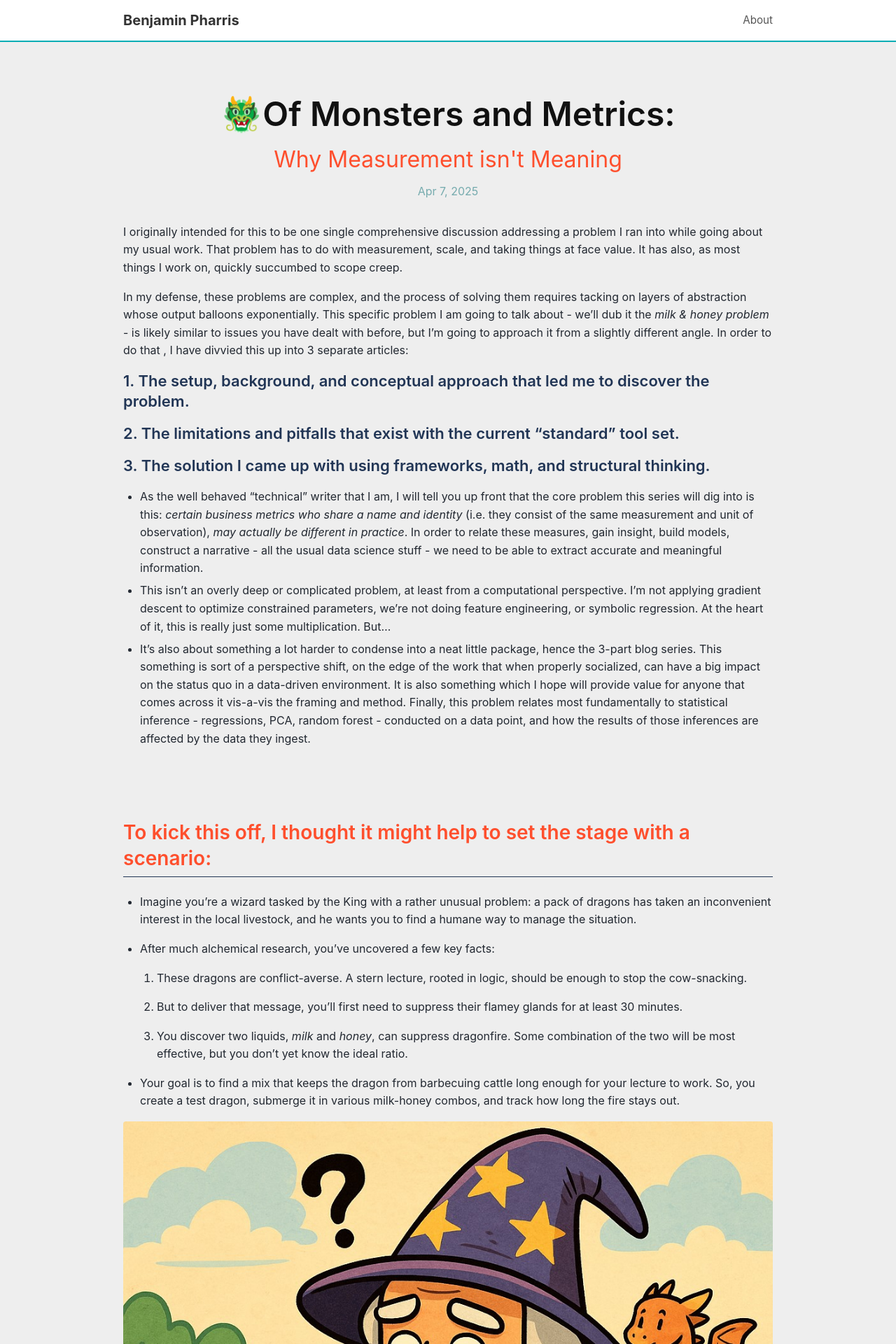
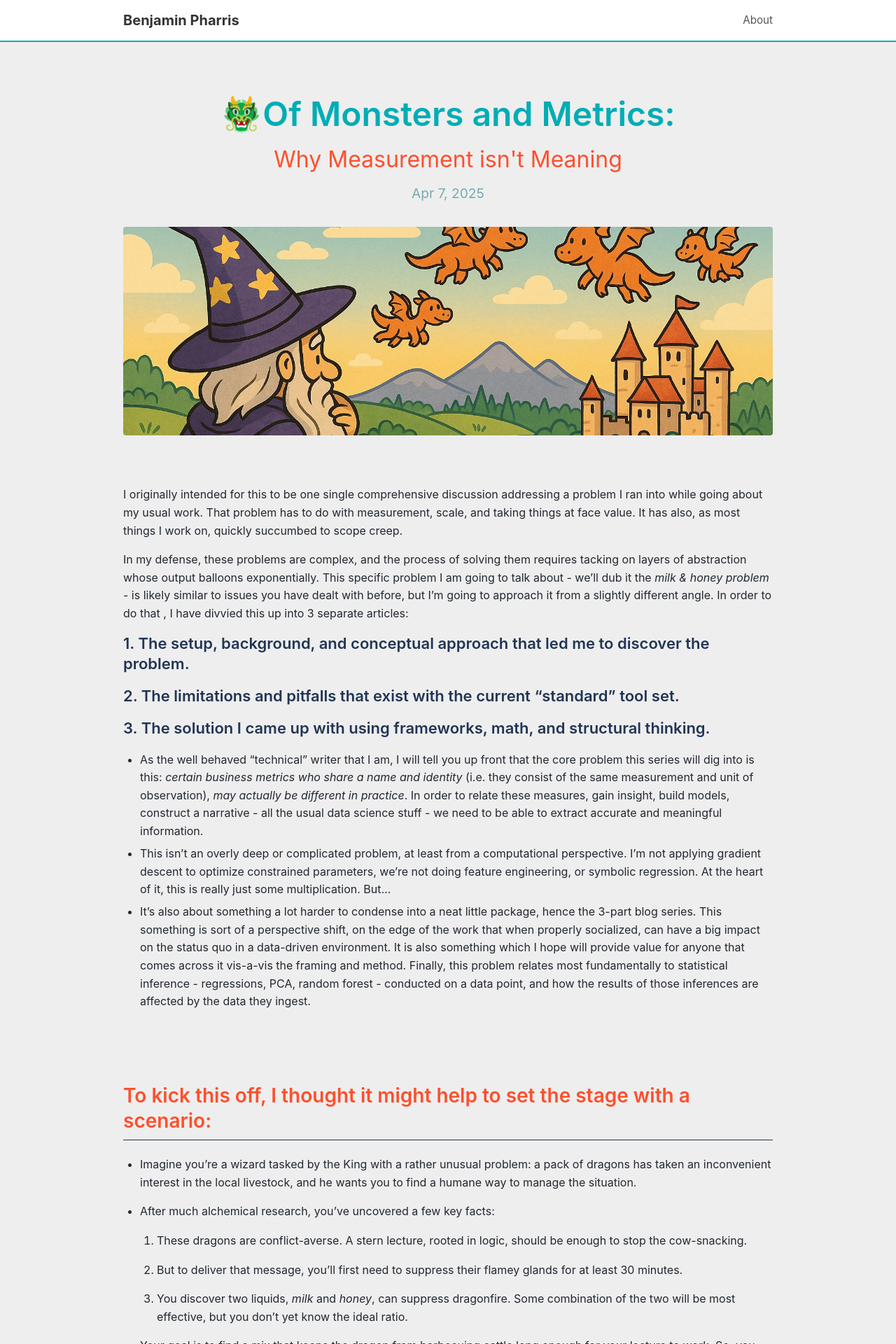
Before and after one commit to benjaminpharris/benjaminpharris.github.io, a Jekyll site: the page built from _posts/2025-04-07-monsters.md, in a window 1280 px wide. Shown: the top 1920 px of the page at 70% size. Built offline with Jekyll 4.4.1, drawn with Linux system fonts in a browser that asks for light colours.

Commit message:
Final images, formatting, and revisions

```diff
--- a/_posts/2025-04-07-monsters.md
+++ b/_posts/2025-04-07-monsters.md
@@ -2,6 +2,9 @@
 layout: post
 title: "🐲Of Monsters and Metrics:"
 subtitle: "Why Measurement isn't Meaning"
+---
+![Studying Milk and Honey](/assets/images/monsters_banner.jpg)
+
 ---
 
 I originally intended for this to be one single comprehensive discussion addressing a problem I ran into while going about my usual work. That problem has to do with measurement, scale, and taking things at face value.
--- a/assets/css/main.css
+++ b/assets/css/main.css
@@ -151,7 +151,7 @@ th { background-color: #f7f7f7; font-weight: 600; }
 .post-header { margin-bottom: 2rem; text-align: center; }
 .post-title { font-size: 3rem; margin-bottom: 0.5rem; }
 .post-subtitle { color: #FE4F2D; font-size: 2rem; margin-bottom: 0.5rem; }
-.post-meta { color: #76ABAE; font-size: 1rem; }
+.post-meta { color: #76ABAE; font-size: 1.2rem; }
 .post-content { margin-top: 2rem; }
 .post-content h2 { margin-top: 2.5em; padding-bottom: 0.3em; border-bottom: 1px solid #213555; }
 .post-content h3 { margin-top: .5em; }
@@ -170,6 +170,10 @@ th { background-color: #f7f7f7; font-weight: 600; }
   --card-bg: #393E46;
   --accent-color-1: #213555; /* Example Purple */
   --accent-color-2: #FE4F2D; /* Example Red */
+  h1 {
+    color: var(--heading-color);
+    /* ... other heading styles ... */
+  }
   h2 {
     color: var(--accent-color-2);
     /* ... other heading styles ... */
```
Also changed, not shown: assets/images/monsters_banner.jpg (added).
